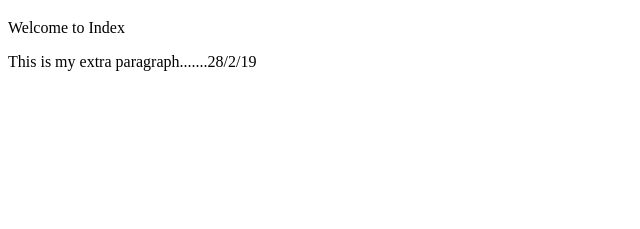
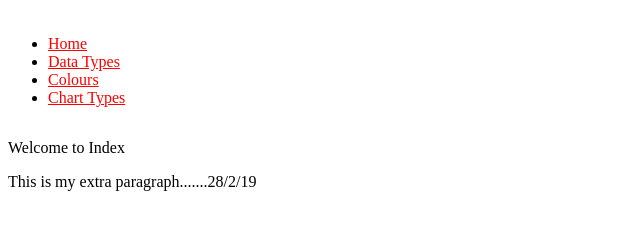
Before and after one commit to K00243724/creative_digital_media_, a plain HTML site: page index.html in a window 1280 px wide. Shown: the part 61-290 px from the top of the page, without its empty margins (0-640 px from the left). Drawn offline with Linux system fonts and the light colour scheme.

Commit message:
Adding Info

```diff
--- /dev/null
+++ b/css/style.css
@@ -0,0 +1,14 @@
+
+.nav {
+    display: flex;
+
+}
+
+
+
+.click {
+    border-color: solid 2px red;
+    color: red;
+    flex-direction: row;
+
+}
--- a/index.html
+++ b/index.html
@@ -2,14 +2,24 @@
 <html lang="en">
 <head>
 <meta charset="UTF-8">
+<link rel=stylesheet href="css/style.css"/>
 <meta name="viewport" content="width=device-width, initial-scale=1.0">
 <meta http-equiv="X-UA-Compatible" content="ie=edge">
 <meta name="google-site-verification" content="2UEwJpPfnhcqEF-2M60AkeLwyB1t5B0ta1UCHP0RLAY" />
+
 	<title> Title </title>
 </head>
 
 	<body>
         <h1>Digital Media Creativity</h1>
+        <div class= nav>
+            <ul>
+                <li> <a href="index.html" class=click>Home</a></li>
+                <li> <a href="page1.html" class=click>Data Types</a></li>
+                <li> <a href="page2.html" class=click>Colours</a></li>
+                <li> <a href="page3.html" class=click>Chart Types</a></li>
+            </ul>
+        </div>
         <p>Welcome to Index</p>
         <p>This is my extra paragraph.......28/2/19</p>
 
```
Also changed, not shown: img/various data.jpg (added), img/world data.jpg (added).
